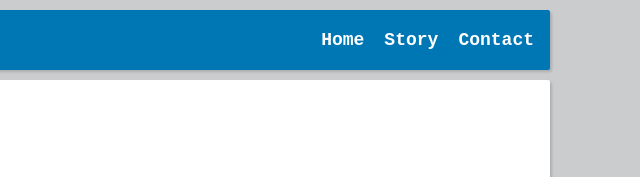
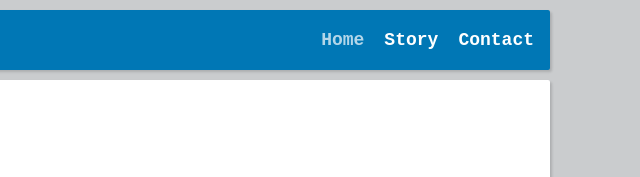
Before and after one commit to samdipro/CSSflex-portf, a plain HTML site: page index.html in a window 1280 px wide. Shown: the top 177 px of the page, 640-1280 px from the left. Drawn offline with Linux system fonts and the light colour scheme.

Commit message:
add current class to navbar

```diff
--- a/index.html
+++ b/index.html
@@ -14,7 +14,7 @@
       <div class="logo">XAM</div>
       <ul class="nav">
         <li>
-          <a href="#">Home</a>
+          <a class="current" href="#">Home</a>
         </li>
         <li>
           <a href="#">Story</a>
--- a/styles.css
+++ b/styles.css
@@ -77,6 +77,10 @@ footer .container{
   color: lightblue;
 }
 
+.current {
+  opacity: 0.7;
+}
+
 .navbar .logo {
   font-size: x-large;
   font-weight: bold;
```
